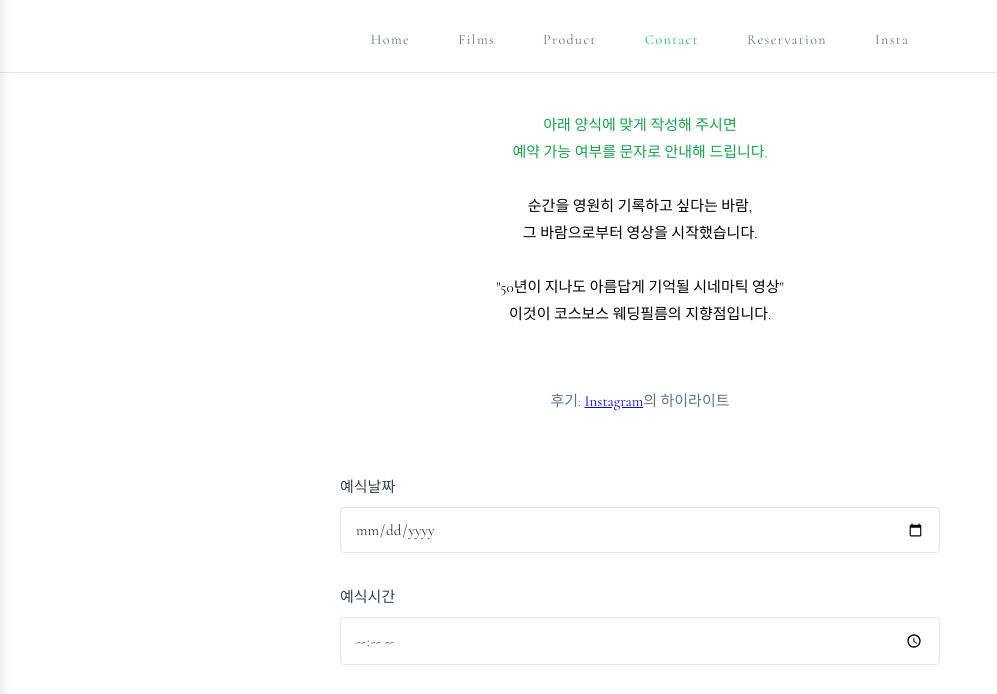
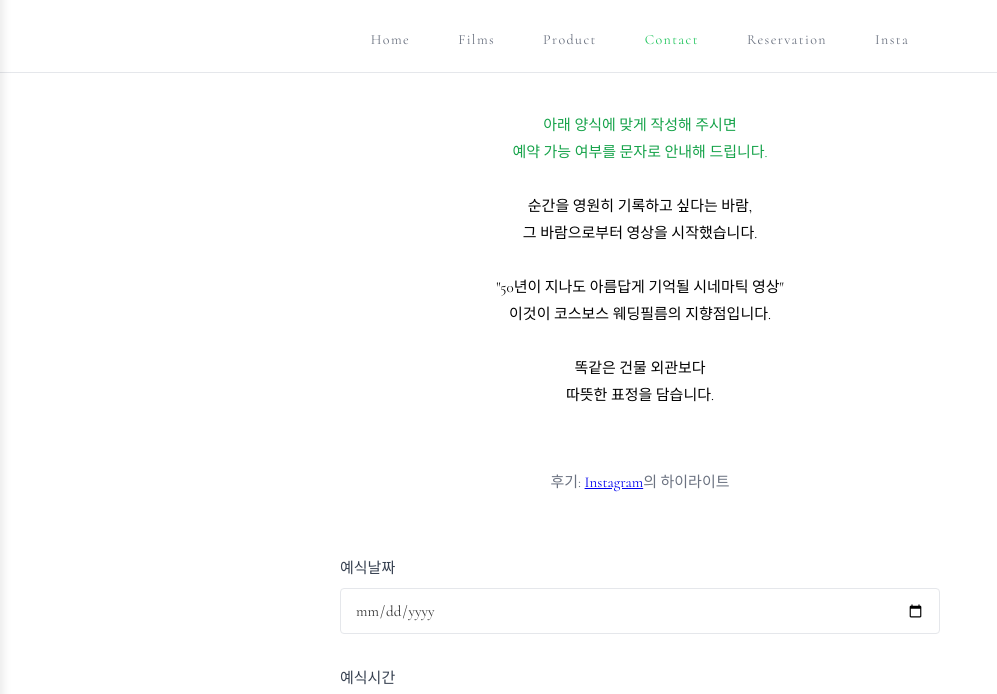
Before and after one commit to CosBoS-wedding-film/homepage, a plain HTML site: page contact/index.html in a window 1280 px wide. Shown: the part 88-782 px from the top of the page, without its empty margins (0-997 px from the left). Drawn offline with nearby package versions, Linux system fonts and the light colour scheme; some packages are replaced by stand-ins of ours; a script that the page names is missing.

Commit message:
docs: adding 6 video and change some text

```diff
--- a/contact/index.html
+++ b/contact/index.html
@@ -126,7 +126,7 @@
         <div class="contact-wrapper">
             <p class="contact-note" style="color: #16a34a;">아래 양식에 맞게 작성해 주시면<br>예약 가능 여부를 문자로 안내해 드립니다.<br><span style="color: #000000;">
 
-            <span style="color: black;"></br> 순간을 영원히 기록하고 싶다는 바람, </br> 그 바람으로부터 영상을 시작했습니다. </br> </br> "50년이 지나도 아름답게 기억될 시네마틱 영상" </br> 이것이 코스보스 웨딩필름의 지향점입니다. </span></p>
+            <span style="color: black;"></br> 순간을 영원히 기록하고 싶다는 바람, </br> 그 바람으로부터 영상을 시작했습니다. </br> </br> "50년이 지나도 아름답게 기억될 시네마틱 영상" </br> 이것이 코스보스 웨딩필름의 지향점입니다. </br> </br> 똑같은 건물 외관보다 </br> 따뜻한 표정을 담습니다. </span></p>
 
             <p class="contact-note">후기: <a href="https://www.instagram.com/cosbos.wedding.film/" target="_blank">Instagram</a>의 하이라이트</p>
             <form class="contact-form-2026" id="contactForm">
--- a/scripts.js
+++ b/scripts.js
@@ -84,6 +84,11 @@ document.addEventListener('DOMContentLoaded', () => {
 
   // 비디오 정보 배열 (원본 homepage 전체 목록)
   const videos = [
+    {videoId: "Fm0oYBgEEoA?si=OVqRp3ZKvxV-mJW1", title: "ICT밸리컨벤션"},
+    {videoId: "A4-sR_JGyCA?si=ofNJtuQROxac_Muu", title: "더컨벤션반포"},
+    {videoId: "hgJZfVILZMo?si=pG--iwsBlmro25T9", title: "웨딩더낙원"},
+    {videoId: "zwLBrx14NuI?si=SezNXz6MwtDhCpjp", title: "운현궁"},
+    {videoId: "O1kKHsjxcdk?si=9x4xpXwIYfRDqMpG", title: "더레이나의정부"},
     {videoId: "j_UntDFHU0Y?si=1MDwJwqUGG1M7UoI", title: "더파티움안양"},
     {videoId: "mOn2M40v-qg?si=-Vt3xNMrBuGqs6F6", title: "삼산월드컨벤션"},
     {videoId: "46NGN04yd_A?si=sJ8cYNWQwzJK2Qkj", title: "메리빌리아"},
```
Also changed, not shown: product/index.html (+0 -1 lines), README.md.
